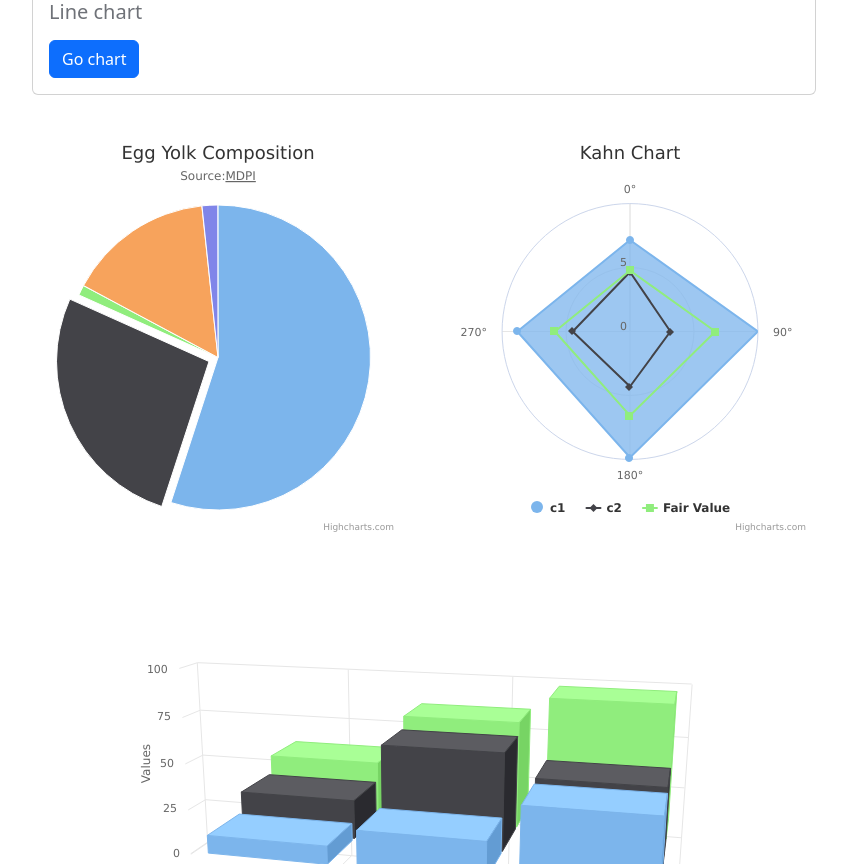
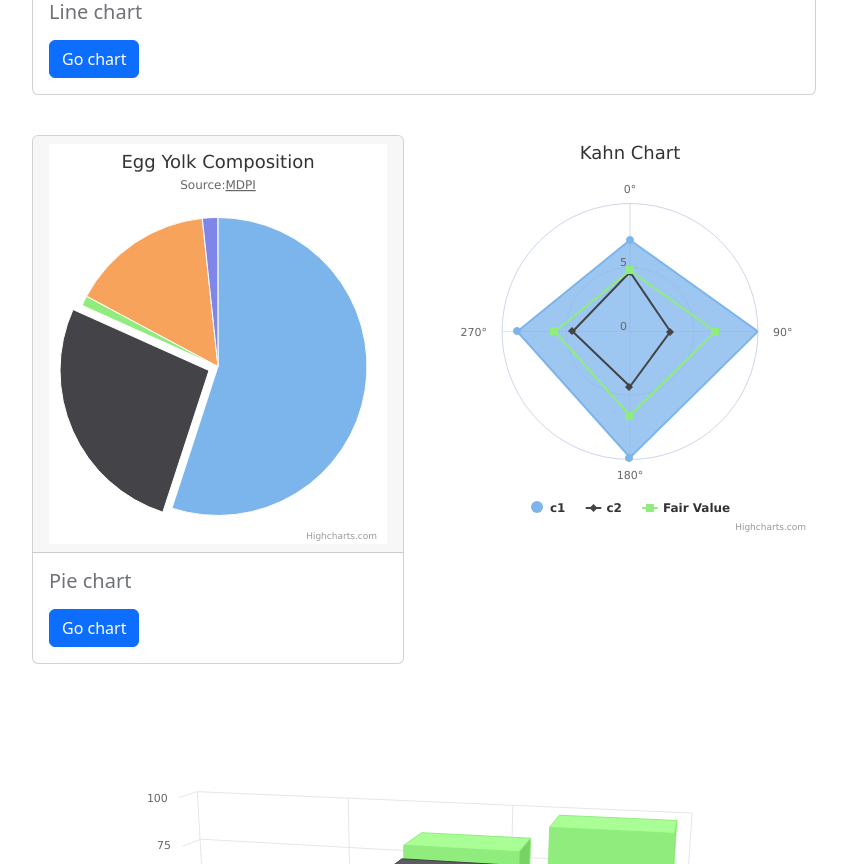
Before and after one commit to szobek/mindsReact, a React (Vite) app: page /statistics in a window 1280 px wide. Shown: the part 560-1424 px from the top of the page, without its empty margins (366-1213 px from the left). Built offline with nearby package versions, Linux system fonts and the light colour scheme.

Commit message:
Create Pie chart page

```diff
--- a/src/App.tsx
+++ b/src/App.tsx
@@ -6,6 +6,7 @@ import HomeWrapper from './components/Home/HomeWrapper'
 import StatisticsWrapper from './components/Statistics/StatisticsWrapper'
 import VoluntariesWrapper from './components/Billing/VoluntariesWrapper'
 import LineChartPage from './components/Statistics/LineChart/LineChartPage'
+import PieChartPage from './components/Statistics/PieChart/PieChartPage'
 
 const  App=()=> {
   return (
@@ -21,6 +22,7 @@ const  App=()=> {
             <Route path="/billing/voluntary" element={<VoluntariesWrapper />} />
             <Route path="/statistics" element={<StatisticsWrapper />} />
             <Route path="/statistics/linechart" element={<LineChartPage />} />
+            <Route path="/statistics/piechart" element={<PieChartPage />} />
           </Routes>
         </div>
       </main>
--- a/src/components/Statistics/ChartWrapper.tsx
+++ b/src/components/Statistics/ChartWrapper.tsx
@@ -28,7 +28,21 @@ const ChartWrapper = () => {
                 </Card>
             </div>
             <div className="chart-card">
-                <PieChart />
+            <Card>
+                    <Card.Header>
+                    <PieChart />
+                    </Card.Header>
+                    <Card.Body>
+                        <Card.Title>Pie chart</Card.Title>
+                        <Card.Text>
+
+                        </Card.Text>
+                        <Button onClick={()=>{
+                            navigate('/statistics/piechart')
+                        }} variant="primary">Go chart </Button>
+                    </Card.Body>
+                </Card>
+
             </div>
             <div className="chart-card">
                 <SpiderwebChart />
--- /dev/null
+++ b/src/components/Statistics/PieChart/PieChartPage.tsx
@@ -0,0 +1,11 @@
+import PieChart from "./PieChart";
+
+const PieChartPage = () => {
+    return (<>
+        <div>PieChartPage</div>
+        <PieChart />
+    </>
+    )
+};
+
+export default PieChartPage;
```
